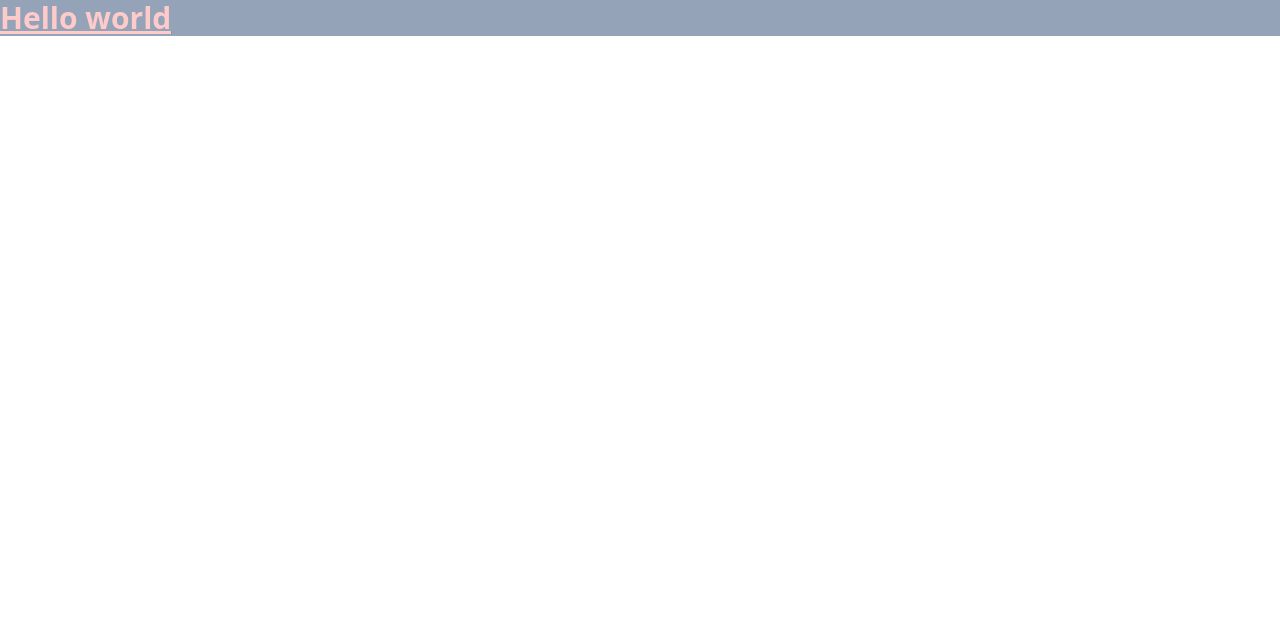
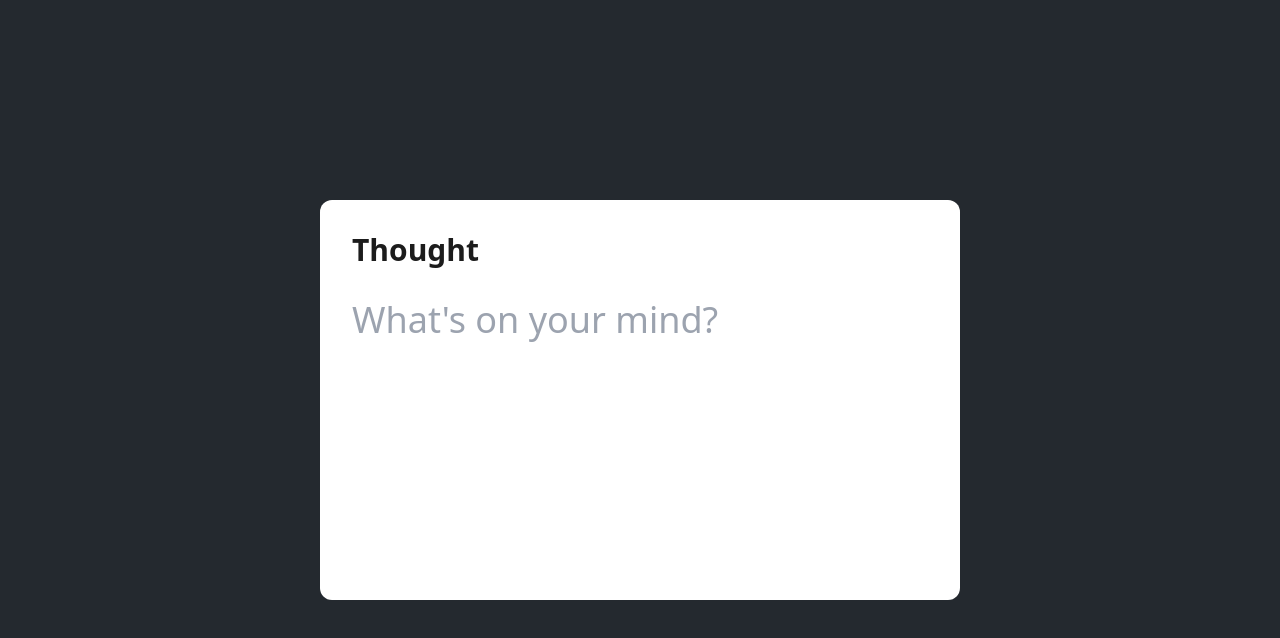
Before and after one commit to UCR-CS110-S23/project-methinks, a Next.js app: page / in a window 1280 px wide. Shown: the top 638 px of the page. Built offline with nearby package versions, Linux system fonts and the light colour scheme.

Commit message:
created thought post

```diff
--- /dev/null
+++ b/components/Post.jsx
@@ -0,0 +1,12 @@
+import React from "react";
+import ThoughtPost from "./ThoughtPost";
+
+const Post = () => {
+  return (
+    <div className="h-screen w-full bg-[#24292F] flex justify-center items-center">
+      <ThoughtPost />
+    </div>
+  );
+};
+
+export default Post;
--- /dev/null
+++ b/components/ThoughtPost.jsx
@@ -0,0 +1,17 @@
+import React from "react";
+
+const ThoughtPost = () => {
+  return (
+    <div className="bg-white w-1/2 h-1/2 rounded-xl">
+      <p className="text-[#1C1C1C] text-3xl font-bold p-8">Thought</p>
+      <textarea
+        name="thought"
+        id=""
+        className="focus:outline-none resize-none w-full h-2/3 px-8 text-4xl font-normal text-[#77818A]"
+        placeholder="What's on your mind?"
+      ></textarea>
+    </div>
+  );
+};
+
+export default ThoughtPost;
--- a/pages/index.js
+++ b/pages/index.js
@@ -3,11 +3,11 @@
 // eslint-disable-next-line new-cap
 // const inter = Inter({ subsets: ["latin"] });
 
-import Hello from "@/components/Hello";
+import Post from "@/components/Post";
 export default function Home() {
   return (
-    <div className="text-3xl font-bold underline bg-slate-400">
-      <Hello />
+    <div className="">
+      <Post />
     </div>
   );
 }
```
